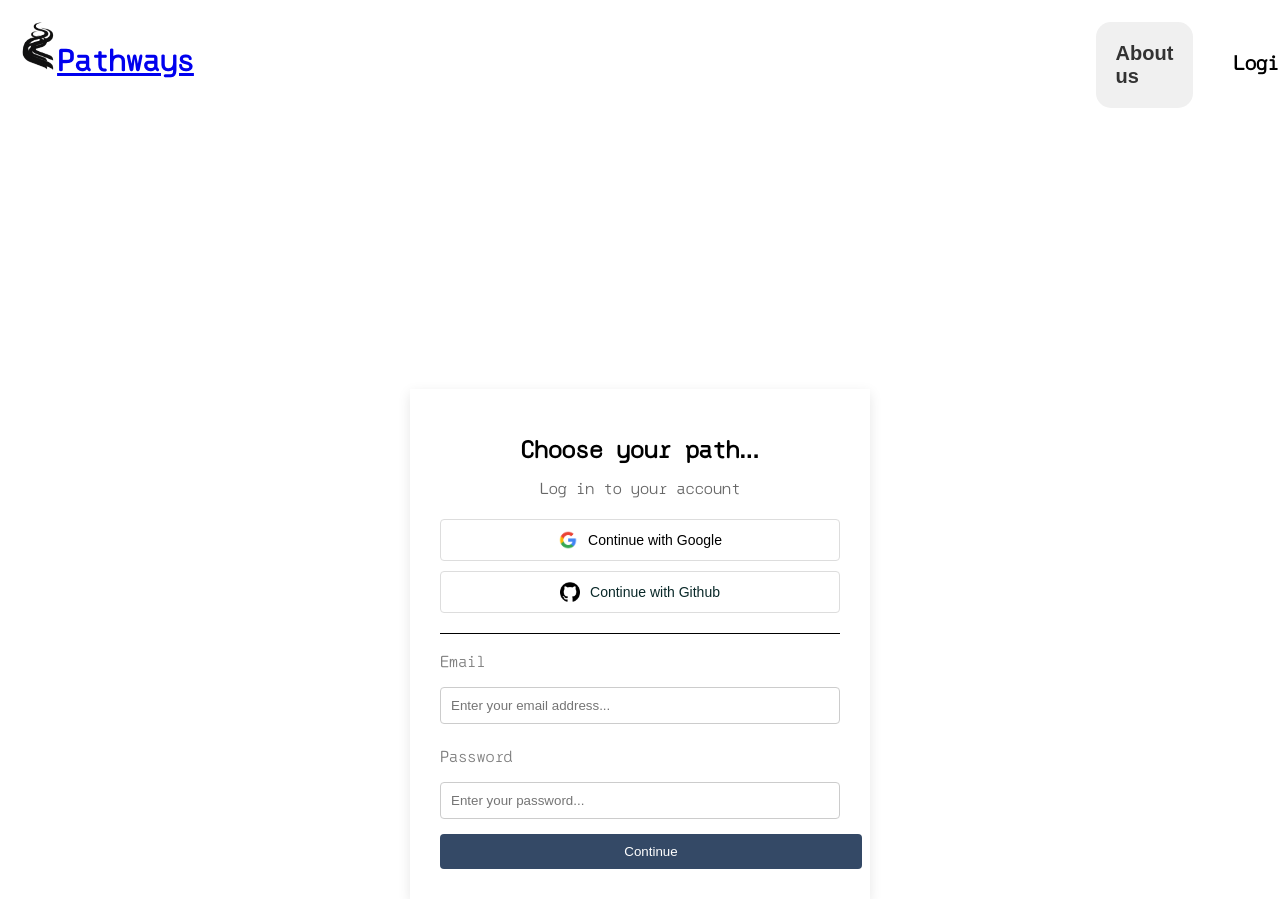
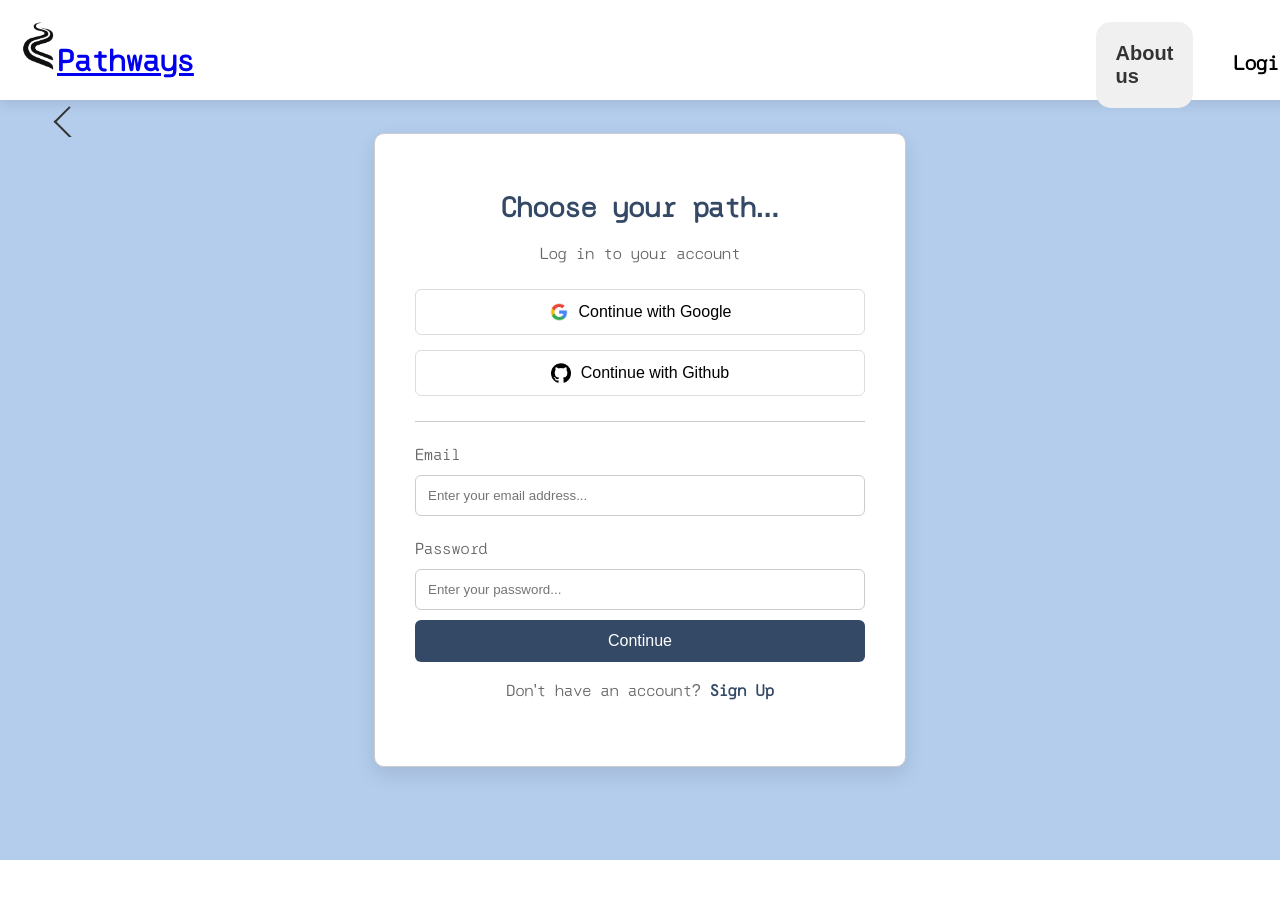
Before and after one commit to leeeeffff/DevSocHackthon, a React (Vite) app: page /login in a window 1280 px wide. After the commit the page ends 860 px from the top, so only its background shows below. Built offline with nearby package versions, Linux system fonts and the light colour scheme.

Commit message:
added linking for signup, login, about us pages and improved styling

```diff
--- a/src/pages/Login.jsx
+++ b/src/pages/Login.jsx
@@ -27,25 +27,19 @@ const Login = () => {
     console.log('Login with Google');
   };
 
-  const handleAppleLogin = () => {
-    console.log('Login with Apple');
-  };
-
-  const handleSSOLogin = () => {
-    console.log('Login with SSO');
+  const handleGitHubLogin = () => {
+    console.log('Login with Github');
   };
 
   return (
     <div className="login-page">
+      {/* Back to Home Link */}
       <Link to="/" className="back-arrow">
         <div className="arrow-left">
           <span></span>
         </div>
         <span className="back-text">Back to Home Page</span>
       </Link>
-     <div className="navbar">
-        <img src={logo} alt="Logo" className="logo" />
-      </div>
 
       <div className="login-container">
         <h1>Choose your path...</h1>
@@ -56,15 +50,10 @@ const Login = () => {
           Continue with Google
         </button>
 
-        <button onClick={handleAppleLogin} className="login-button github">
+        <button onClick={handleGitHubLogin} className="login-button github">
           <img src={GithubLogo} alt="Github" className="github-logo" />
           Continue with Github
         </button>
-
-        {/* <button onClick={handleSSOLogin} className="login-button sso">
-          <img src="path_to_sso_icon" alt="SSO" />
-          Single sign-on (SSO)
-        </button> */}
 
         <hr className="separator" />
 
@@ -91,6 +80,11 @@ const Login = () => {
             Continue
           </button>
         </form>
+
+        {/* Prompt to sign-up page for users without an account */}
+        <p className="signup-prompt">
+          Don't have an account? <Link to="/signup">Sign Up</Link>
+        </p>
       </div>
     </div>
   );
--- a/src/pages/SignUp.jsx
+++ b/src/pages/SignUp.jsx
@@ -1,9 +1,9 @@
 import React, { useState } from 'react';
-import '../style/SignUp.css';
-import logo from '../assets/Logo1.png';
+import '../style/SignUp.css'; // Ensure this file contains your custom styles
+import logo from '../assets/Logo1.png'; // Adjust the path based on your structure
 import GoogleLogo from '../assets/GoogleLogo.png';
 import GithubLogo from '../assets/GithubLogo.png';
-import { Link } from 'react-router-dom'
+import { Link } from 'react-router-dom';
 
 const SignUp = () => {
   const [email, setEmail] = useState('');
@@ -66,10 +66,7 @@ const SignUp = () => {
 
   return (
     <div className="SignUp-page">
-      <div className="navbar">
-        <img src={logo} alt="Logo" className="logo" />
-      </div>
-
+      {/* Back to Home Link */}
       <Link to="/" className="back-arrow">
         <div className="arrow-left">
           <span></span>
@@ -130,6 +127,11 @@ const SignUp = () => {
             Continue
           </button>
         </form>
+
+        {/* Prompt for existing users */}
+        <p className="login-prompt">
+          Already have an account? <Link to="/login">Log In</Link>
+        </p>
       </div>
     </div>
   );
--- a/src/style/Login.css
+++ b/src/style/Login.css
@@ -1,4 +1,3 @@
-/* Navbar styling */
 /* Navbar styling */
 .navbar {
   position: fixed;
@@ -6,13 +5,14 @@
   left: 0;
   padding: 20px;
   width: 100%;
-    background-color: transparent; /* Set to transparent or white */
+  background-color: white; /* Set a solid background color to stand out */
+  box-shadow: 0px 4px 12px rgba(0, 0, 0, 0.1); /* Add shadow for a floating effect */
+  z-index: 100; /* Make sure the navbar stays above other elements */
 }
 
 .logo {
-    height: 40px; /* Adjust height based on how large you want the logo */
-    width: auto;  /* Keep the aspect ratio intact */
-    display: block; /* Ensures the logo is displayed as a block element */
+  height: 40px;
+  width: auto;
 }
 
 .google-logo {
@@ -31,27 +31,33 @@
   flex-direction: column;
   justify-content: center;
   align-items: center;
-    height: 100vh;
-    background-color: #fff;
-    padding-top: 80px; /* Padding to avoid overlap with the navbar */
+  min-height: 100vh; /* Full height */
+  background-color: #B4CDED; /* Light background */
+  padding-top: 60px; /* Reduced padding for alignment with navbar */
 }
 
 .login-container {
-    width: 400px;
-    padding: 30px;
-    box-shadow: 0px 4px 12px rgba(0, 0, 0, 0.1);
+  width: 450px;
+  padding: 40px;
+  box-shadow: 0px 8px 20px rgba(0, 0, 0, 0.1); /* Box shadow for depth */
   background-color: white;
   text-align: center;
-    margin-top: 50px;
+  border-radius: 10px; /* Smooth rounded corners */
+  border: 1px solid #ccc; /* Add consistent border around the box */
+  margin-top: 0px; /* Reduce top margin to align with the page */
+  margin-bottom: 20px; /* Reduce margin below the box */
 }
+
 .login-container h1 {
-    font-size: 24px;
-    font-weight: 700;
+  font-size: 28px; /* Make heading consistent */
+  font-weight: bold;
+  color: #344966; /* Darker text color */
+  margin-bottom: 20px;
 }
 
 .login-container p {
   font-size: 16px;
-    margin-bottom: 20px;
+  margin-bottom: 25px;
   color: #666;
 }
 
@@ -60,75 +66,97 @@
   align-items: center;
   justify-content: center;
   width: 100%;
-    padding: 10px;
-    margin-bottom: 10px;
+  padding: 12px;
+  margin-bottom: 15px;
   border: 1px solid #ddd;
-    border-radius: 4px;
-    font-size: 14px;
+  border-radius: 6px; /* Rounded corners */
+  font-size: 16px;
   cursor: pointer;
+  background-color: white;
+  transition: background-color 0.3s ease, box-shadow 0.3s ease;
+}
+
+.login-button:hover {
+  background-color: #f0f4ef; /* Slight hover effect */
+  box-shadow: 0px 4px 12px rgba(0, 0, 0, 0.1); /* Add shadow on hover */
 }
 
 .separator {
-    border: none;          /* Remove default border */
-    border-top: 1px solid black;  /* Create a thin black line */
-    margin: 20px 0;        /* Add some spacing around the line */
-    width: 100%;           /* Make it span the full width */
+  border: none;
+  border-top: 1px solid #ccc; /* Light separator color */
+  margin: 25px 0;
+  width: 100%;
 }
 
 .login-button img {
   margin-right: 10px;
 }
 
-  .email-label {
-    color: grey;
-    margin-top : 30px;
+.email-label,
+.password-label {
+  color: #666;
+  margin-top: 15px;
   display: flex;
   justify-content: flex-start;
 }
-  .google {
-    background-color: white;
+
+input[type="email"],
+input[type="password"] {
+  width: 100%;
+  padding: 12px;
+  margin: 10px 0;
+  border-radius: 6px; /* More rounded corners */
+  border: 1px solid #ccc;
+  box-sizing: border-box;
+  transition: border 0.3s ease;
 }
 
-  .github {
-    background-color: white;
-    color: hsl(180, 60%, 10%);
-  }
-
-  .sso {
-    background-color: white;
-  }
-
-  input[type="email"] {
-    width: 100%;
-    padding: 10px;
-    margin: 15px 0;
-    border-radius: 4px;
-    border: 1px solid #ccc;
+input[type="email"]:focus,
+input[type="password"]:focus {
+  border: 1px solid #344966; /* Focus border color */
 }
 
 .continue-button {
-    width: 422px;
-    padding: 10px;
-    background-color:  #344966;
+  width: 100%; /* Full width */
+  padding: 12px;
+  background-color: #344966;
   color: white;
   border: none;
-    border-radius: 4px;
+  border-radius: 6px;
   cursor: pointer;
+  font-size: 16px;
+  transition: background-color 0.3s ease, box-shadow 0.3s ease;
 }
 
 .continue-button:hover {
-    background-color: #0D1821;
-    size: 20px;
+  background-color: #0d1821;
+  box-shadow: 0px 4px 12px rgba(0, 0, 0, 0.2); /* Add subtle shadow on hover */
 }
 
-  small {
-    display: block;
-    margin-top: 20px;
-    font-size: 12px;
-    color: #999;
+.error-message {
+  color: red;
+  font-size: 14px;
+  margin-top: 10px;
 }
 
-  back-arrow {
+.signup-prompt {
+  font-size: 14px;
+  color: #666;
+  margin-top: 20px;
+}
+
+.signup-prompt a {
+  color: #344966;
+  font-weight: bold;
+  text-decoration: none;
+}
+
+.signup-prompt a:hover {
+  text-decoration: underline;
+}
+
+/* Back Arrow styling */
+.back-arrow {
   position: fixed;
   top: 20px;
   left: 30px;
@@ -138,9 +166,6 @@
   color: #333;
   overflow: hidden;
   z-index: 1000;
-  }
-
-  .back-arrow {
   margin-right: 1200px;
   margin-bottom: 130px;
 }
--- a/src/style/SignUp.css
+++ b/src/style/SignUp.css
@@ -1,4 +1,3 @@
-/* Navbar styling */
 /* Navbar styling */
 .navbar {
   position: fixed;
@@ -6,13 +5,14 @@
   left: 0;
   padding: 20px;
   width: 100%;
-  background-color: transparent; /* Set to transparent or white */
+  background-color: white; /* Set a solid background color to stand out */
+  box-shadow: 0px 4px 12px rgba(0, 0, 0, 0.1); /* Add shadow for a floating effect */
+  z-index: 100; /* Make sure the navbar stays above other elements */
 }
 
 .logo {
-  height: 40px; /* Adjust height based on how large you want the logo */
-  width: auto; /* Keep the aspect ratio intact */
-  display: block; /* Ensures the logo is displayed as a block element */
+  height: 40px;
+  width: auto;
 }
 
 .google-logo {
@@ -31,27 +31,33 @@
   flex-direction: column;
   justify-content: center;
   align-items: center;
-  height: 100vh;
-  background-color: #fff;
-  padding-top: 80px; /* Padding to avoid overlap with the navbar */
+  min-height: 100vh; /* Ensure it takes full height of the screen */
+  background-color: #F0F4EF; /* Light background for the page */
+  padding-top: 60px; /* Reduced padding to move the form up */
 }
 
 .SignUp-container {
-  width: 400px;
-  padding: 30px;
-  box-shadow: 0px 4px 12px rgba(0, 0, 0, 0.1);
+  width: 450px;
+  padding: 40px;
+  box-shadow: 0px 8px 20px rgba(0, 0, 0, 0.1); /* Box shadow for depth */
   background-color: white;
   text-align: center;
-  margin-top: 50px;
+  border-radius: 10px; /* Smooth rounded corners */
+  border: 1px solid #ccc; /* Add a consistent border around the box */
+  margin-top: 0px; /* Set to 0 to minimize top spacing */
+  margin-bottom: 20px; /* Reduced margin below the box */
 }
+
 .SignUp-container h1 {
-  font-size: 24px;
-  font-weight: 700;
+  font-size: 28px; /* Increased for better focus */
+  font-weight: bold;
+  color: #344966; /* Darker text color */
+  margin-bottom: 20px;
 }
 
 .SignUp-container p {
   font-size: 16px;
-  margin-bottom: 20px;
+  margin-bottom: 25px;
   color: #666;
 }
 
@@ -60,19 +66,26 @@
   align-items: center;
   justify-content: center;
   width: 100%;
-  padding: 10px;
-  margin-bottom: 10px;
+  padding: 12px;
+  margin-bottom: 15px;
   border: 1px solid #ddd;
-  border-radius: 4px;
-  font-size: 14px;
+  border-radius: 6px; /* More rounded corners */
+  font-size: 16px;
   cursor: pointer;
+  background-color: white;
+  transition: background-color 0.3s ease, box-shadow 0.3s ease;
+}
+
+.SignUp-button:hover {
+  background-color: #f0f4ef; /* Slight hover effect */
+  box-shadow: 0px 4px 12px rgba(0, 0, 0, 0.1); /* Slight shadow on hover */
 }
 
 .separator {
-  border: none; /* Remove default border */
-  border-top: 1px solid black; /* Create a thin black line */
-  margin: 20px 0; /* Add some spacing around the line */
-  width: 100%; /* Make it span the full width */
+  border: none;
+  border-top: 1px solid #ccc; /* Light separator color */
+  margin: 25px 0;
+  width: 100%;
 }
 
 .SignUp-button img {
@@ -82,52 +95,63 @@
 .email-label,
 .password-label,
 .confirm-password-label {
-  color: grey;
-  margin-top: 10px;
+  color: #666;
+  margin-top: 15px;
   display: flex;
   justify-content: flex-start;
-}
-.google {
-  background-color: white;
-}
-
-.github {
-  background-color: white;
-  color: hsl(180, 60%, 10%);
-}
-
-.sso {
-  background-color: white;
 }
 
 input[type="email"],
 input[type="password"] {
   width: 100%;
-  padding: 10px;
-  margin: 15px 0;
-  border-radius: 4px;
+  padding: 12px;
+  margin: 10px 0;
+  border-radius: 6px; /* More rounded corners */
   border: 1px solid #ccc;
-  box-sizing: border-box; /* Ensures padding doesn't affect the width */
+  box-sizing: border-box;
+  transition: border 0.3s ease;
+}
+
+input[type="email"]:focus,
+input[type="password"]:focus {
+  border: 1px solid #344966; /* Focus border color */
 }
 
 .continue-button {
-  width: 422px;
-  padding: 10px;
+  width: 100%; /* Full width */
+  padding: 12px;
   background-color: #344966;
   color: white;
   border: none;
-  border-radius: 4px;
+  border-radius: 6px;
   cursor: pointer;
+  font-size: 16px;
+  transition: background-color 0.3s ease, box-shadow 0.3s ease;
 }
 
 .continue-button:hover {
   background-color: #0d1821;
-  size: 20px;
+  box-shadow: 0px 4px 12px rgba(0, 0, 0, 0.2); /* Add subtle shadow on hover */
 }
 
-small {
-  display: block;
+.error-message {
+  color: red;
+  font-size: 14px;
+  margin-top: 10px;
+}
+
+.login-prompt {
+  font-size: 14px;
+  color: #666;
   margin-top: 20px;
-  font-size: 12px;
-  color: #999;
 }
+
+.login-prompt a {
+  color: #344966;
+  font-weight: bold;
+  text-decoration: none;
+}
+
+.login-prompt a:hover {
+  text-decoration: underline;
+}
```
Lines whose indentation alone changed are shown as unchanged.
